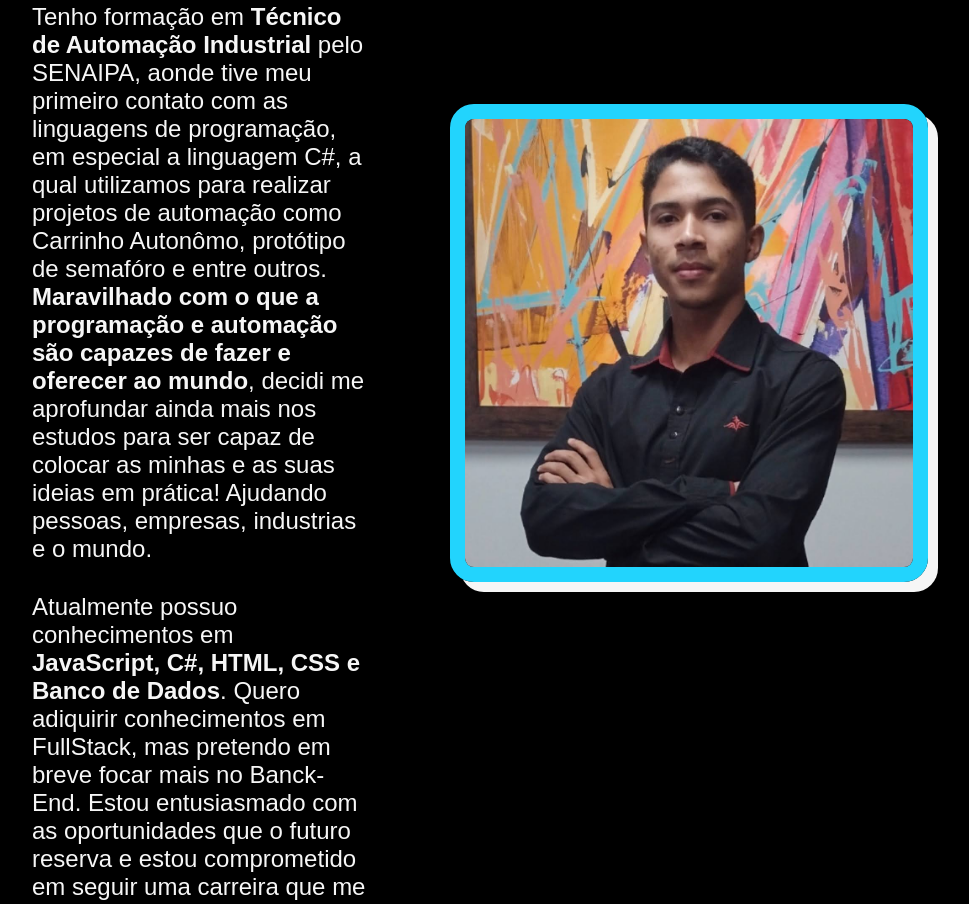
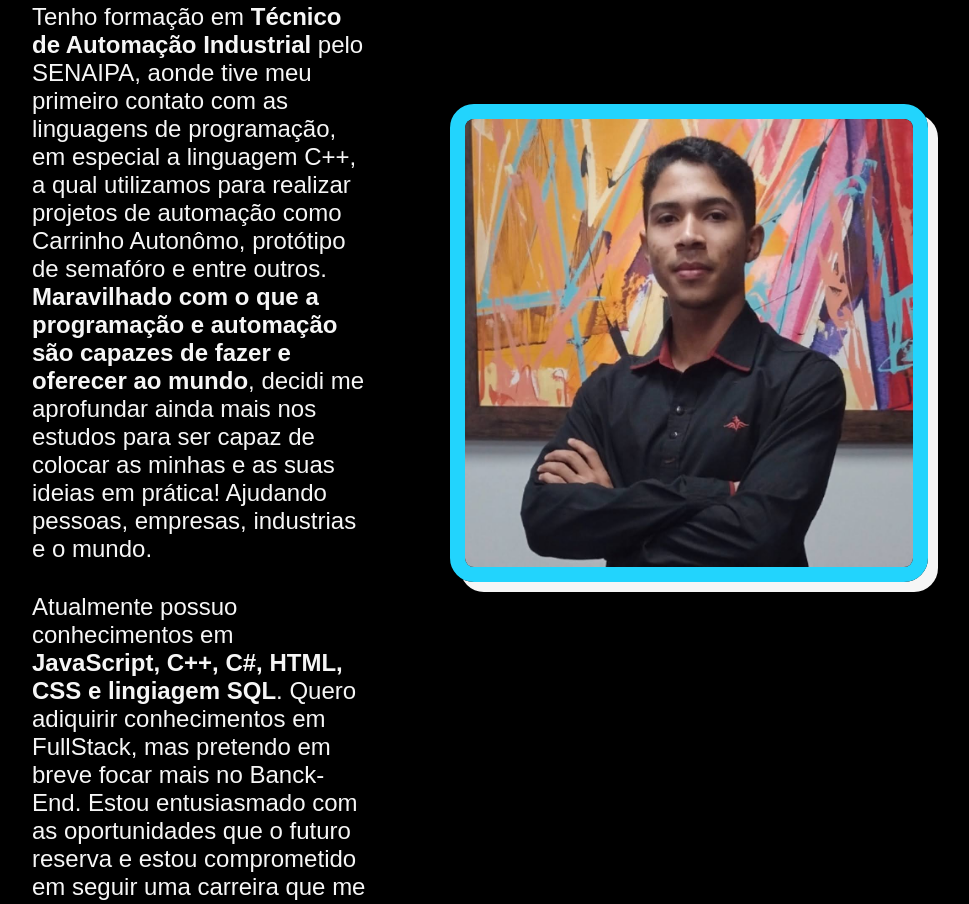
Before and after one commit to ClaudivanDev/Primeiro-portfolio-html-css, a plain HTML site: page about.html in a window 1280 px wide. Shown: the part 355-1259 px from the top of the page, without its empty margins (160-1129 px from the left). Drawn offline with nearby package versions, Linux system fonts and the light colour scheme.

Commit message:
Update about.html

```diff
--- a/about.html
+++ b/about.html
@@ -18,8 +18,8 @@
         <section class="apresentacao_conteudo">
         <h1 class="titulo"> Sobre Mim </h1>
         <p class="paragrafo">   Me chamo Claudivan Santos do Nascimento, sou acadêmico em <strong>Engenharia de Software</strong> pela UNOPAR e apaixonado por tecnologia.</p>
-        <p class="paragrafo">Tenho formação em <strong>Técnico de Automação Industrial</strong> pelo SENAIPA, aonde tive meu primeiro contato com as linguagens de programação, em especial a linguagem C#, a qual utilizamos para realizar projetos de automação como Carrinho Autonômo, protótipo de semafóro e entre outros. <strong>Maravilhado com o que a programação e automação são capazes de fazer e oferecer ao mundo</strong>, decidi me aprofundar ainda mais nos estudos para ser capaz de colocar as minhas e as suas ideias em prática! Ajudando pessoas, empresas, industrias e o mundo.</p>
-        <p class="paragrafo">Atualmente possuo conhecimentos em <strong>JavaScript, C#, HTML, CSS e Banco de Dados</strong>. Quero adiquirir conhecimentos em FullStack, mas pretendo em breve focar mais no Banck-End. Estou entusiasmado com as oportunidades que o futuro reserva e estou comprometido em seguir uma carreira que me permita fazer a diferença.
+        <p class="paragrafo">Tenho formação em <strong>Técnico de Automação Industrial</strong> pelo SENAIPA, aonde tive meu primeiro contato com as linguagens de programação, em especial a linguagem C++, a qual utilizamos para realizar projetos de automação como Carrinho Autonômo, protótipo de semafóro e entre outros. <strong>Maravilhado com o que a programação e automação são capazes de fazer e oferecer ao mundo</strong>, decidi me aprofundar ainda mais nos estudos para ser capaz de colocar as minhas e as suas ideias em prática! Ajudando pessoas, empresas, industrias e o mundo.</p>
+        <p class="paragrafo">Atualmente possuo conhecimentos em <strong>JavaScript, C++, C#, HTML, CSS e lingiagem SQL</strong>. Quero adiquirir conhecimentos em FullStack, mas pretendo em breve focar mais no Banck-End. Estou entusiasmado com as oportunidades que o futuro reserva e estou comprometido em seguir uma carreira que me permita fazer a diferença.
         </p>
         </section>
         <img class="foto" src="assets/Eu.jpg" alt="Foto do Claudivan">
```
